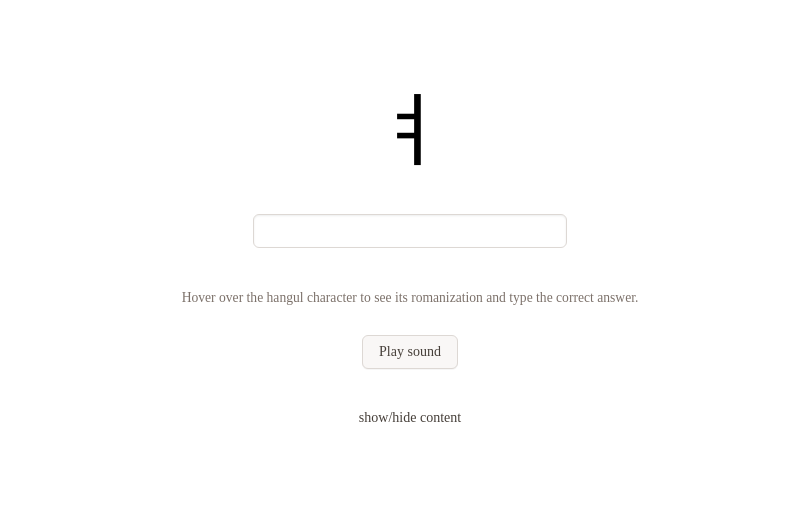
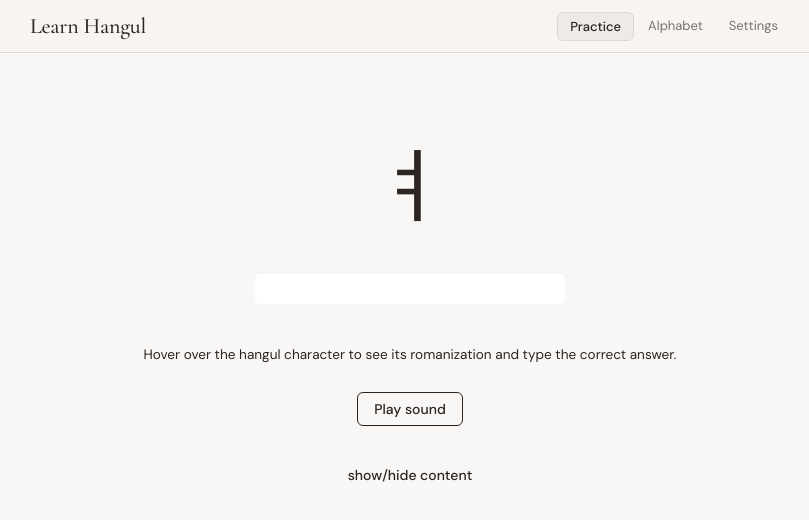
Before and after one commit to pokeghosst/hangul, a SvelteKit app: page / in a window 1280 px wide. Shown: the top 520 px of the page, without its empty margins (230-1039 px from the left). Built offline with nearby package versions, Linux system fonts and the light colour scheme.

Commit message:
feat: add new header and some Capriccio styling

```diff
--- /dev/null
+++ b/src/components/Header.svelte
@@ -0,0 +1,21 @@
+<script lang="ts">
+	import { page } from '$app/state';
+
+	const navigation = [
+		{ href: '/', label: 'Practice' },
+		{ href: '/table', label: 'Alphabet' },
+		{ href: '/settings', label: 'Settings' }
+	];
+</script>
+
+<header>
+	<div>
+		<h1>Learn Hangul</h1>
+
+		<nav>
+			{#each navigation as navLink}
+				<a href={navLink.href} class:active={page.url.pathname === navLink.href}>{navLink.label}</a>
+			{/each}
+		</nav>
+	</div>
+</header>
--- a/src/routes/+page.svelte
+++ b/src/routes/+page.svelte
@@ -1,11 +1,12 @@
 <script lang="ts">
-	import appState from '$lib/AppState.svelte';
-
 	import AlphabetTable from '$components/AlphabetTable.svelte';
 	import Collapsible from '$components/Collapsible.svelte';
+	import Header from '$components/Header.svelte';
 	import Trainer from '$components/Trainer.svelte';
+	import appState from '$lib/AppState.svelte';
 </script>
 
+<Header />
 <div class="wrapper">
 	<Trainer />
 	<Collapsible bind:isOpen={appState.settingsShown}>
--- a/src/style.css
+++ b/src/style.css
@@ -1,18 +1,107 @@
+/* TODO: Add static files for fonts */
+@import url('https://fonts.googleapis.com/css2?family=Cormorant+Garamond:ital,wght@0,300;0,400;0,500;1,300;1,400&family=DM+Sans:ital,opsz,wght@0,9..40,300;0,9..40,400;0,9..40,500;0,9..40,600;1,9..40,400&family=DM+Mono:wght@400&display=swap');
+
 :root {
-	--capriccio-primary: hsl(350, 73%, 29%);
-	--capriccio-primary-light: hsl(350, 73%, 45%);
-	--capriccio-primary-dark: hsl(350, 73%, 20%);
+	--font-display: 'Cormorant Garamond', Georgia, serif;
+	--font-body: 'DM Sans', 'Helvetica Neue', sans-serif;
+	--font-mono: 'DM Mono', monospace;
 
-	--capriccio-gray-50: hsl(25, 20%, 97%);
-	--capriccio-gray-100: hsl(25, 15%, 92%);
-	--capriccio-gray-200: hsl(25, 12%, 85%);
-	--capriccio-gray-600: hsl(25, 8%, 45%);
-	--capriccio-gray-800: hsl(25, 10%, 25%);
-	--capriccio-gray-900: hsl(25, 15%, 15%);
+	--crimson-50: hsl(350, 60%, 97%);
+	--crimson-100: hsl(350, 65%, 93%);
+	--crimson-200: hsl(350, 68%, 84%);
+	--crimson-500: hsl(350, 73%, 45%);
+	--crimson-700: hsl(350, 73%, 29%);
+	--crimson-800: hsl(350, 73%, 20%);
+
+	--warm-50: hsl(25, 20%, 97%);
+	--warm-100: hsl(25, 15%, 92%);
+	--warm-200: hsl(25, 12%, 85%);
+	--warm-600: hsl(25, 8%, 45%);
+	--warm-800: hsl(25, 10%, 25%);
+	--warm-900: hsl(25, 15%, 15%);
+	--warm-950: hsl(25, 18%, 9%);
+
+	--bg-page: var(--warm-50);
+	--bg-surface: #fff;
+	--fg-primary: var(--warm-900);
+	--fg-secondary: var(--warm-800);
+	--fg-muted: var(--warm-600);
+	--accent: var(--crimson-700);
+	--border: var(--warm-200);
+
+	--shadow-sm: 0 1px 3px rgba(31, 35, 40, 0.08), 0 1px 0 rgba(31, 35, 40, 0.04);
+	--shadow-md: 0 4px 12px rgba(31, 35, 40, 0.1), 0 1px 3px rgba(31, 35, 40, 0.06);
+	--shadow-inset: inset 0 1px 2px rgba(31, 35, 40, 0.075);
+	--shadow-focus: 0 0 0 3px rgba(184, 27, 55, 0.12);
+
+	--radius: 6px;
+	--radius-lg: 10px;
+	--ease: cubic-bezier(0.16, 1, 0.3, 1);
+}
+
+body {
+	font-family: var(--font-body);
+	background: var(--bg-page);
+	color: var(--fg-primary);
+	-webkit-font-smoothing: antialiased;
+	margin: 0;
+}
+
+header {
+	position: sticky;
+	top: 0;
+	z-index: 100;
+	background: rgba(247, 244, 240, 0.92);
+	backdrop-filter: blur(8px);
+	border-bottom: 1px solid var(--warm-200);
+}
+
+header > div {
+	margin: 0 auto;
+	padding: 0 24px;
+	height: 52px;
+	display: flex;
+	align-items: center;
+	justify-content: space-between;
+	max-width: 760px;
+}
+
+header h1 {
+	font-family: var(--font-display);
+	font-size: 22px;
+	font-weight: 500;
+	color: var(--fg-primary);
+	letter-spacing: -0.01em;
+}
+
+header nav {
+	display: flex;
+	gap: 2px;
+}
+
+header a {
+	background: transparent;
+	border: transparent;
+	border-radius: var(--radius);
+	padding: 5px 12px;
+	font-family: var(--font-body);
+	font-size: 13px;
+	font-weight: 400;
+	color: var(--fg-muted);
+	cursor: pointer;
+	transition: all 0.15s;
+	text-decoration: none;
+}
+
+header a.active {
+	background: var(--warm-100);
+	border: 1px solid var(--warm-200);
+	font-weight: 500;
+	color: var(--fg-primary);
 }
 
 .container {
-	max-width: 800px;
+	max-width: 760px;
 	width: 90%;
 	margin: 2em auto;
 	display: flex;
```
